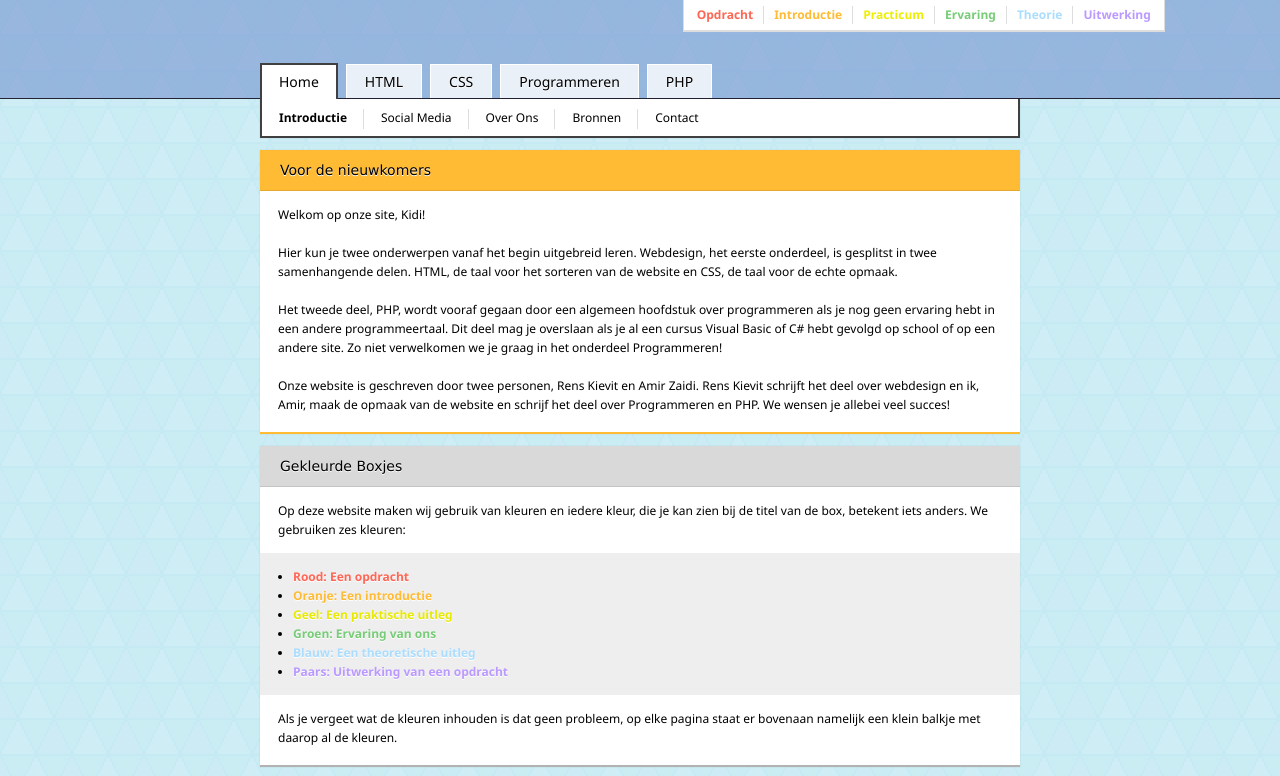
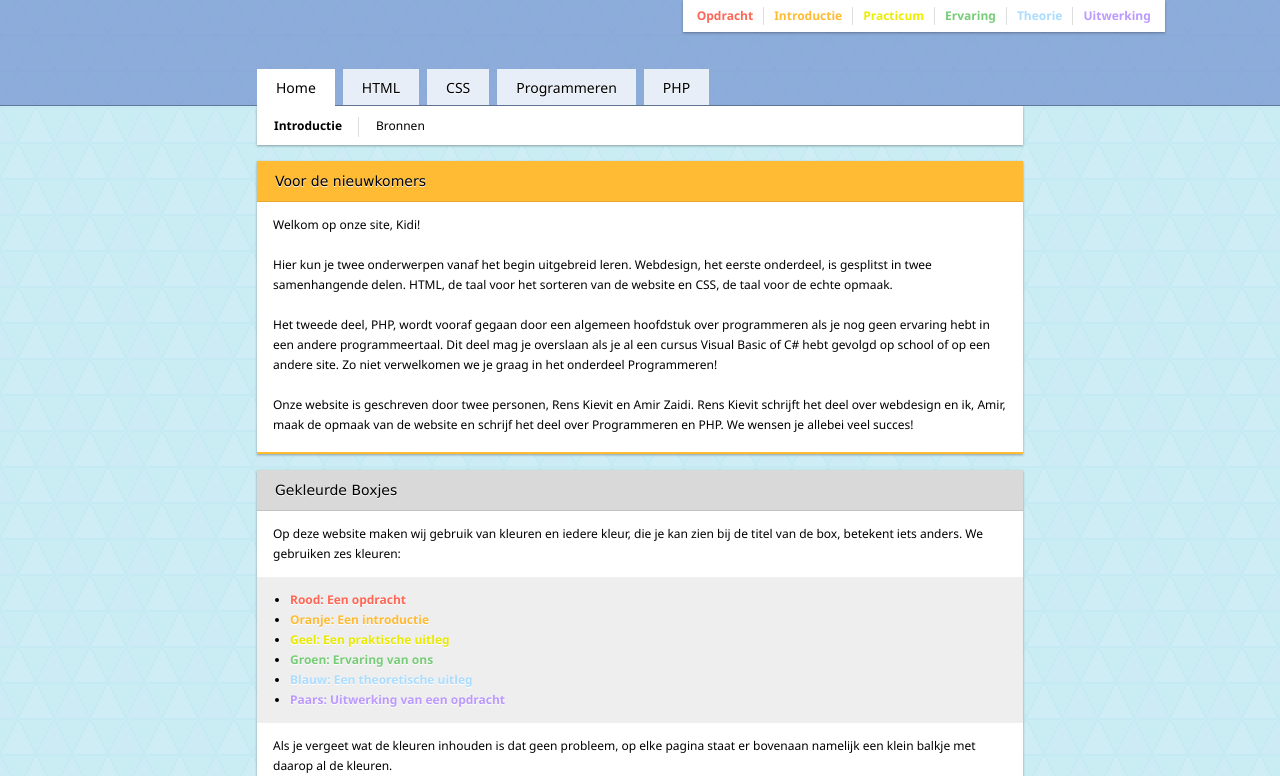
Before and after one commit to amirzaidi/amirzaidi.github.io, a plain HTML site: page kidi/index.htm in a window 1280 px wide. Shown: the top 776 px of the page. Drawn offline with Linux system fonts and the light colour scheme.

Commit message:
Make ready for public

```diff
--- a/kidi/index.htm
+++ b/kidi/index.htm
@@ -26,10 +26,10 @@
 		<div id="container">
 			<div id="bottomNav">
 				<div class="link"><a id="selected">Introductie</a></div>
-				<div class="link"><a href="socialmedia.htm">Social Media</a></div>
-				<div class="link"><a href="over_ons.htm">Over Ons</a></div>
+				<!--<div class="link"><a href="socialmedia.htm">Social Media</a></div>
+				<div class="link"><a href="over_ons.htm">Over Ons</a></div>-->
 				<div class="link"><a href="sources.htm">Bronnen</a></div>
-				<div class="link"><a href="mailto:kidi@mail.com?Subject=Ik wil graag contact maken met de makers van Kidi">Contact</a></div>
+				<!--<div class="link"><a href="mailto:kidi@mail.com?Subject=Ik wil graag contact maken met de makers van Kidi">Contact</a></div>-->
 			</div>
 			<div class="box orange">
 				<p class="title">Voor de nieuwkomers</p>
--- a/kidi/style/main.css
+++ b/kidi/style/main.css
@@ -6,17 +6,18 @@ body {
 	text-shadow: 0 1px #fff;
 }
 
+* {
+	transition: all 0.25s ease-out;
+}
+
 div#topBar {
-	border-left: 1px solid #ddd;
-	border-right: 1px solid #ddd;
-	border-bottom: 2px solid #ddd;
 	position: fixed;
 	right: 9%;
 	background: #fff;
-	padding: 0 3px;
+	padding: 1px 4px;
 	font-size: 12px;
 	font-weight: bold;
-
+	box-shadow: 0 1px 3px rgba(0,0,0,0.12), 0 1px 2px rgba(0,0,0,0.24);
 }
 
 div#topBar > div.link {
@@ -31,15 +32,15 @@ div#topBar > div.link:last-child {
 }
 
 nav {
-	background: rgba(100,130,200,0.50);
-	border-bottom: 1px solid #223;
+	background: rgba(100,130,200,0.60);
+	border-bottom: 1px solid rgba(0,0,0,0.3);
 }
 
 nav > #topNav {
-	height: 26px;
-	width: 760px;
+	height: 27px;
+	width: 766px;
 	margin: 0 auto;
-	padding-top: 72px;
+	padding-top: 78px;
 }
 
 nav > #topNav > div.tab {
@@ -47,48 +48,44 @@ nav > #topNav > div.tab {
 }
 
 nav > #topNav > div.tab > a {
-	padding: 7px 18px;
+	padding: 9px 19px 8px 19px;
 	margin: 0 8px 0 0;
 	color: #000;
 	text-decoration: none;
 	font-size: 14px;
 	background: rgba(255,255,255,0.8);
-	border: 1px solid #fff;
 	border-bottom: none;
 }
 
 nav > #topNav > div.tab > a#selected {
-	border: 2px solid rgba(0,0,0,0.75);
-	border-bottom: none;
-	padding: 7px 17px 8px 17px;
+	padding-bottom: 9px;
 	cursor: default;
 	background: #fff;
 	margin-top: 0px;
 }
 
 nav > #topNav > div.tab > a:hover {
-	background: rgba(255,255,255,0.9);
+	background: rgba(255,255,255,0.95);
 }
 
 div#container {
 	margin: 0 auto;
-	width: 760px;
+	width: 766px;
 }
 
 div#container > div#bottomNav {
 	background: #fff;
-	border: 2px solid rgba(0,0,0,0.75);
 	border-top: none;
-	height: 37px;
-	box-shadow: 0 0 1px rgba(0,0,0,0.2);
+	height: 39px;
 	padding: 0 3px;
+	box-shadow: 0 1px 3px rgba(0,0,0,0.12), 0 1px 2px rgba(0,0,0,0.24);
 }
 
 div#container > div#bottomNav > div.link {
 	border-right: 1px solid #ddd;
 	float: left;
 	padding: 0 16px 3px 14px;
-	margin: 10px 3px 0 0;
+	margin: 11px 3px 1px 0;
 }
 
 div#container > div#bottomNav > div.link > a {
@@ -122,36 +119,32 @@ div#container > div#column1 {
 }
 
 div#container > div#column2 {
-	margin-left: 10px;
+	margin-left: 16px;
 	width: 325px;
 }
 
 div.box {
-	margin-top: 12px;
+	margin-top: 16px;
 	border-bottom: 2px solid rgba(0,0,0,0.3);
-	box-shadow: 0 0 1px rgba(0,0,0,0.2);
+	box-shadow: 0 1px 3px rgba(0,0,0,0.12), 0 1px 2px rgba(0,0,0,0.24);
 	padding-bottom: 4px;
 	overflow: hidden;
 	background: #fff;
-}
-
-div.box:hover {
-	box-shadow: 0 0 4px rgba(0,0,0,0.2);
 }
 
 div.box > p.title {
 	font-size: 14px;
 	font-family: Verdana;
 	margin: 0;
-	padding: 12px 20px;
+	padding: 12px 18px;
 	background: rgba(0,0,0,0.15);
 	border-bottom: 1px solid rgba(0,0,0,0.1);
 }
 
 div.box > .content {
-	padding: 14px 18px;
+	padding: 13px 16px;
 	margin: 0;
-	line-height: 19px;
+	line-height: 20px;
 }
 
 div.box > ul.content {
@@ -230,12 +223,12 @@ div.purple > p.title { 	background: #b9f;	}
 
 div#container > footer {
 	clear: both;
-	width: 760px;
+	width: 766px;
 	padding-top: 1px;
 }
 
 div#container > footer > div.box {
-	padding: 10px;
+	padding: 14px;
 	text-align: center;
 	color: #333;
 	font-weight: bold;
```
Also changed, not shown: kidi/sources.htm (+3 -3 lines).
